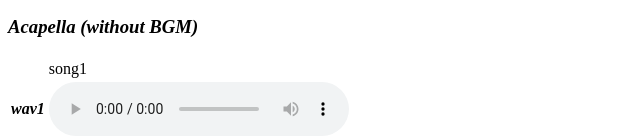
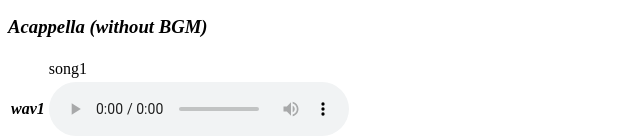
Before and after one commit to ByteSings/ByteSings.github.io, a plain HTML site: page paper1.html in a window 1280 px wide. Shown: the part 664-800 px from the top of the page, 0-640 px from the left. Drawn offline with Linux system fonts and the light colour scheme.

```diff
--- a/paper1.html
+++ b/paper1.html
@@ -31,7 +31,7 @@ enhance the model controllable capacity, model stability and tempo prediction ac
 
       </table>
 
-      <h3> <i>Acapella (without BGM)</i></h3>
+      <h3> <i>Acappella (without BGM)</i></h3>
       <table>
         <tr><td></td><td class="transcript">song1</td></tr>
 
```
